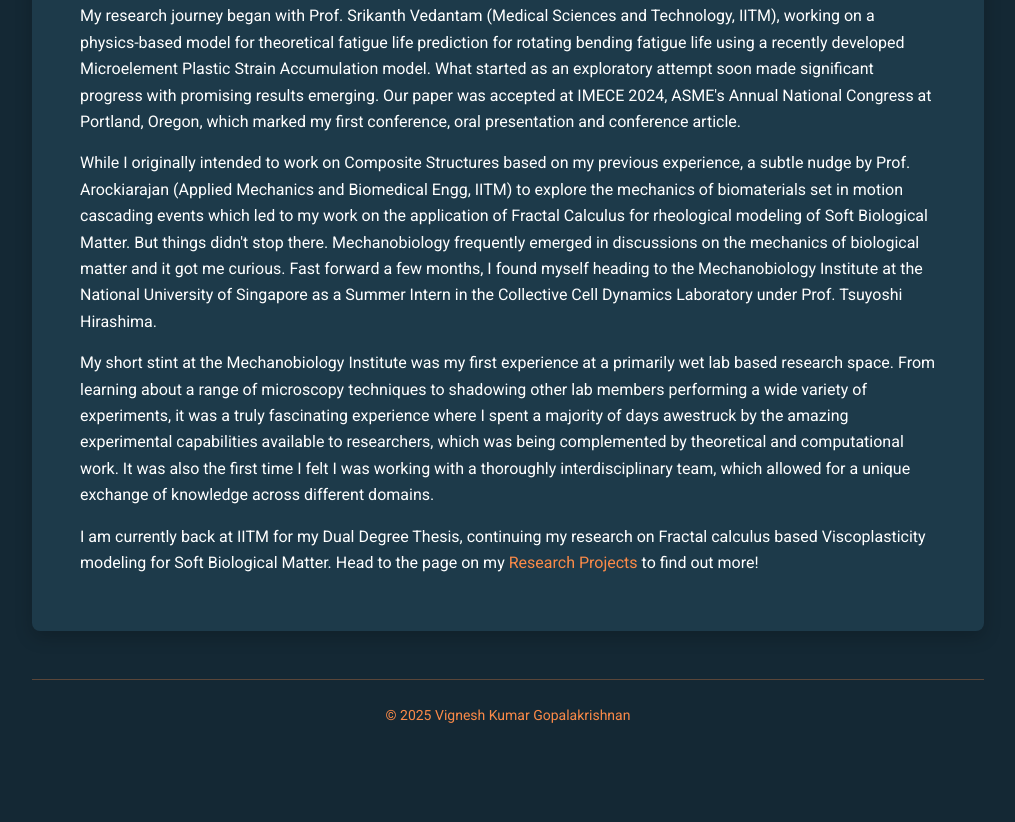
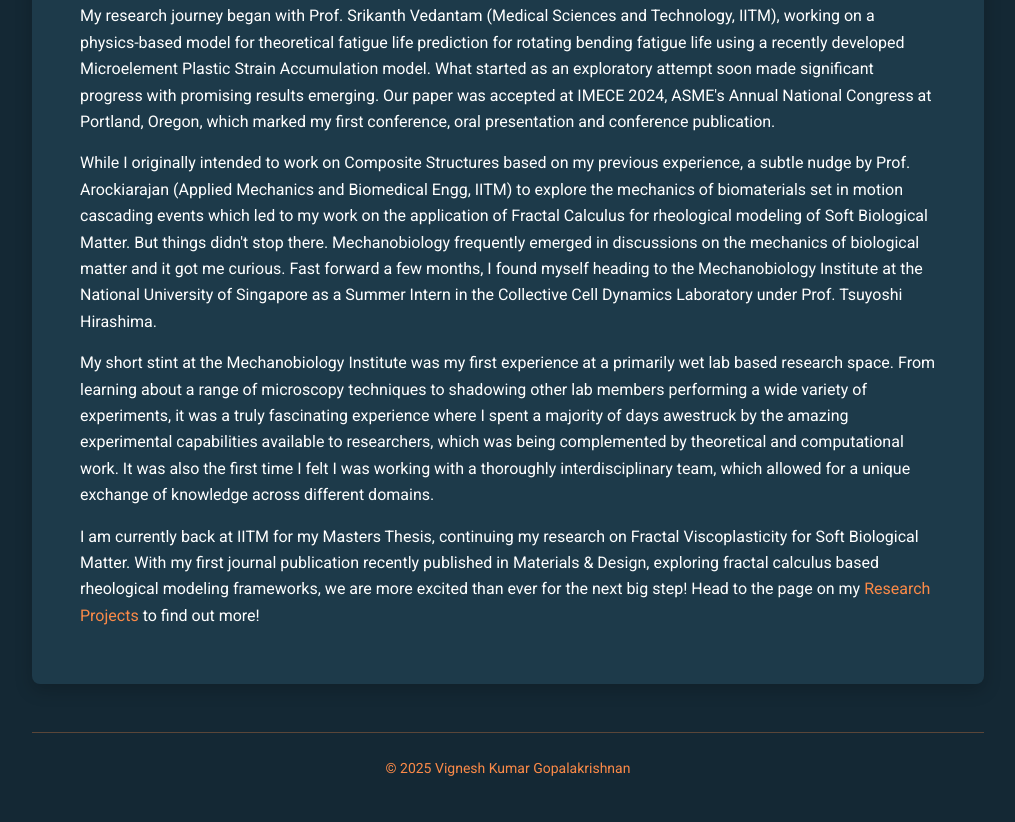
Before and after one commit to VigneshG0121/personal_website, a plain HTML site: page about.html in a window 1280 px wide. Shown: the part 583-1405 px from the top of the page, without its empty margins (132-1147 px from the left). Before the commit the page ends 1381 px from the top, so only its background shows below. Drawn offline with Linux system fonts and the light colour scheme.

Commit message:
Update about.html

```diff
--- a/about.html
+++ b/about.html
@@ -42,7 +42,7 @@ p {
       <p>
       My research journey began with Prof. Srikanth Vedantam (Medical Sciences and Technology, IITM), working on a physics-based model for theoretical fatigue life prediction for rotating bending fatigue life using a recently
       developed Microelement Plastic Strain Accumulation model. What started as an exploratory attempt soon made significant progress with promising results emerging. Our paper was accepted at IMECE 2024, ASME's Annual National Congress at Portland, Oregon,
-      which marked my first conference, oral presentation and conference article.
+      which marked my first conference, oral presentation and conference publication.
       </p>
       <p>
       While I originally intended to work on Composite Structures based on my previous experience, a subtle nudge by Prof. Arockiarajan (Applied Mechanics and Biomedical Engg, IITM) to explore
@@ -56,10 +56,10 @@ p {
        available to researchers, which was being complemented by theoretical and computational work. It was also the first time I felt I was working with a thoroughly interdisciplinary team, which allowed for a unique exchange of knowledge across different domains.
       </p>
       <p>
-        I am currently back at IITM for my Dual Degree Thesis, continuing my research on Fractal calculus based Viscoplasticity modeling for Soft Biological Matter.
+        I am currently back at IITM for my Masters Thesis, continuing my research on Fractal Viscoplasticity for Soft Biological Matter.
+        With my first journal publication recently published in Materials & Design, exploring fractal calculus based rheological modeling frameworks, we are more excited than ever for the next big step!
         Head to the page on my <a href="project.html">Research Projects</a> to find out more!
       </p>
-
     </section>
   </main>
 
```
